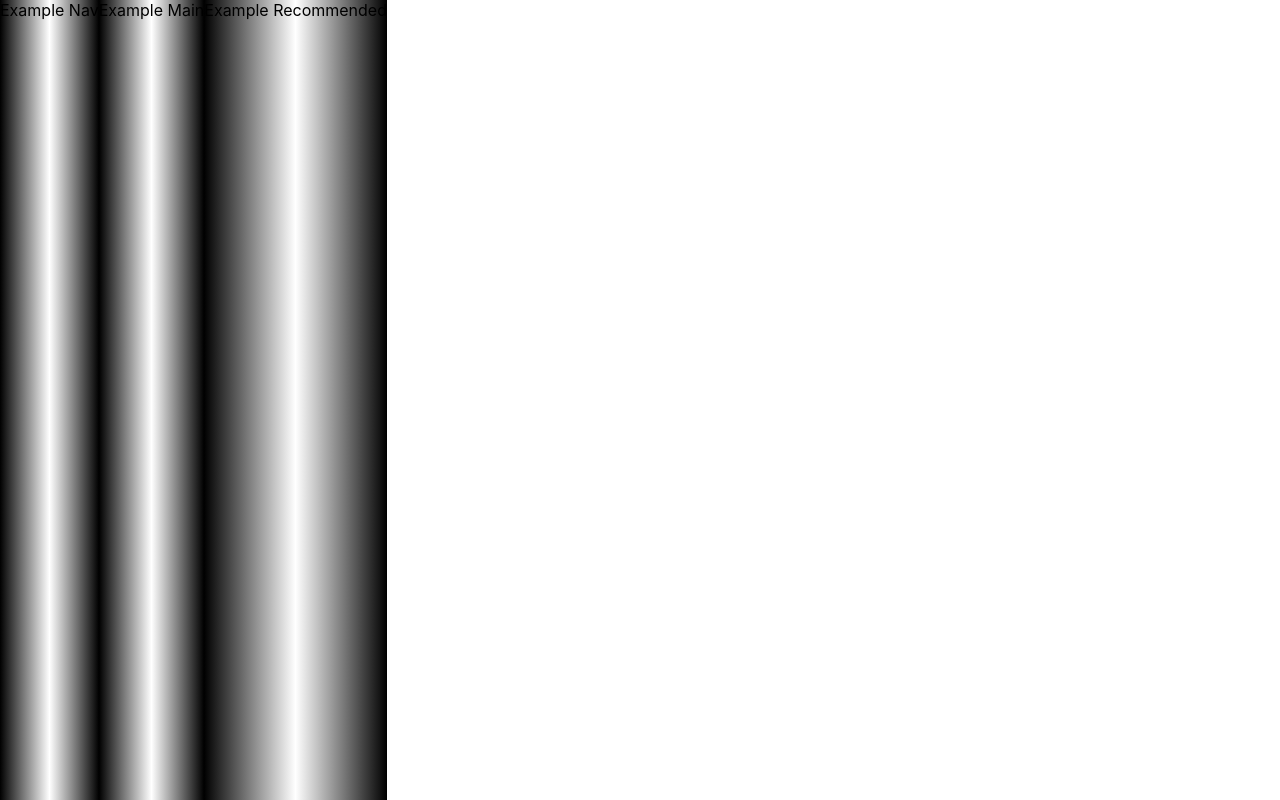
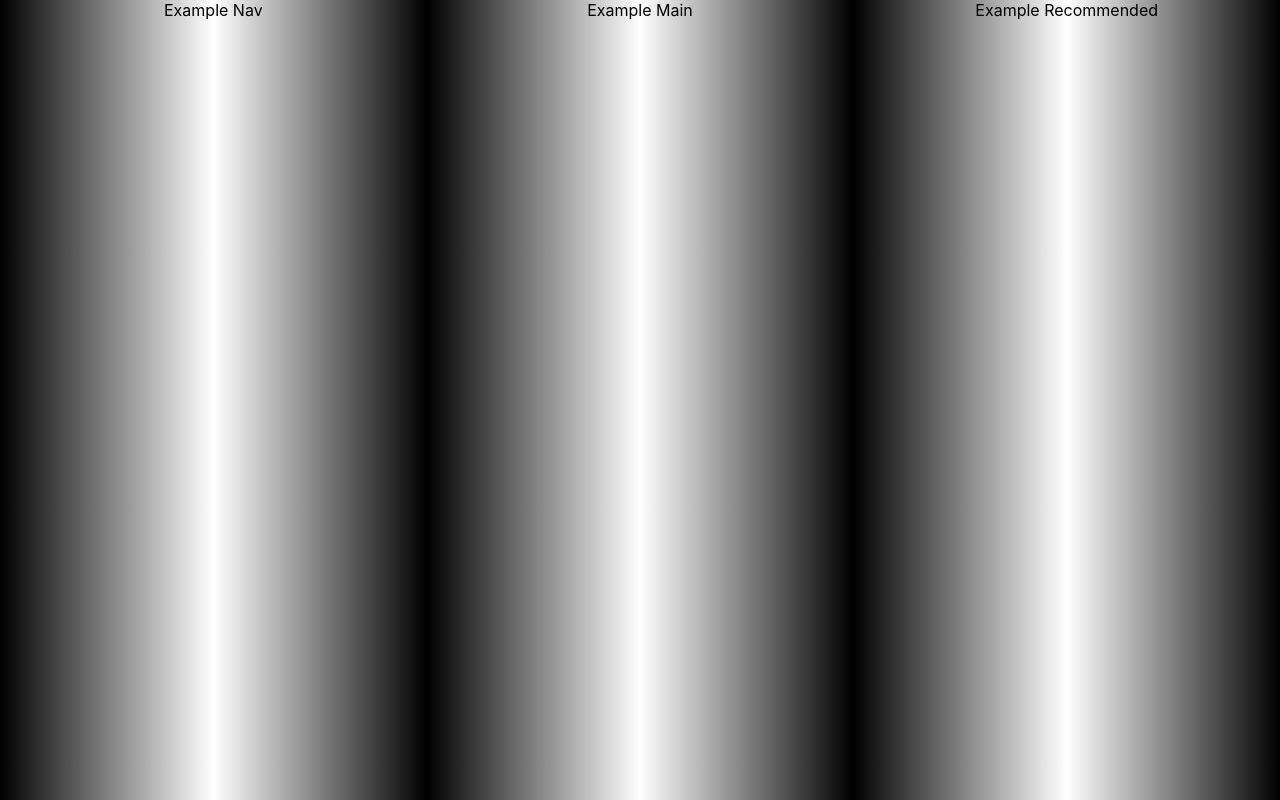
Before and after one commit to peanuts75/twitter, a React (Create React App) app: page / in a window 1280 px wide. Built offline with nearby package versions, Linux system fonts and the light colour scheme; the HTML template or start-up script is replaced by a standard one.

Commit message:
screen now in thirds

```diff
--- a/src/App.css
+++ b/src/App.css
@@ -17,5 +17,6 @@
 }
 
 .flexcontainer div {
-  background-image: linear-gradient(to right, black, white, black)
+  background-image: linear-gradient(to right, black, white, black);
+  flex:1;
 }
--- a/src/App.js
+++ b/src/App.js
@@ -13,7 +13,6 @@ function App() {
         <Navbar />
         <Main />
         <Recommended />
-
       </div>
     </div>
   );
```
